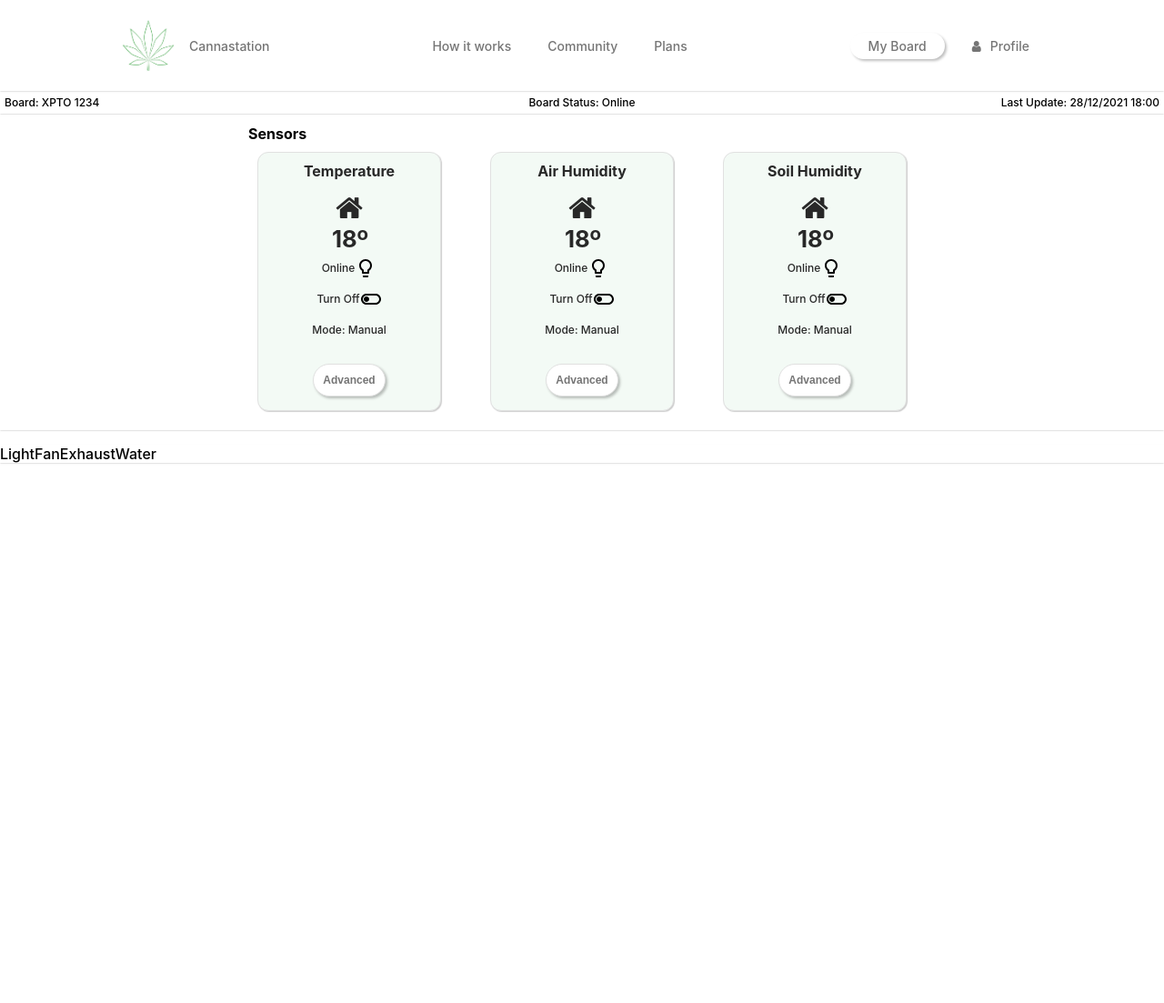
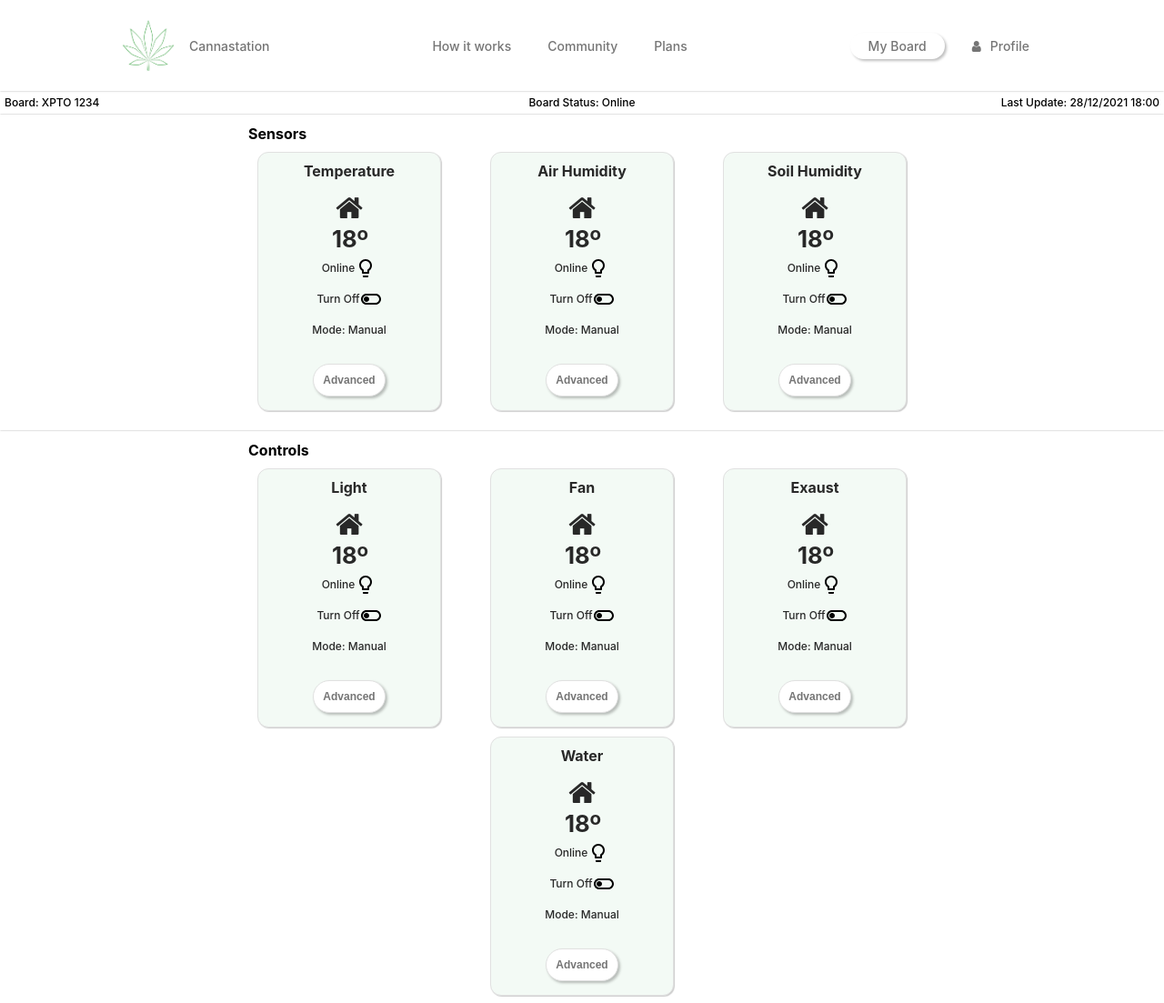
Before and after one commit to FlavioHPOliveira/cannadesign, a plain HTML site: page index.html in a window 1280 px wide. Shown: the whole page at 91% size. Before the commit the page ends 800 px from the top, so only its background shows below. Drawn offline with nearby package versions, Linux system fonts and the light colour scheme.

Commit message:
add controls

```diff
--- a/index.html
+++ b/index.html
@@ -100,23 +100,83 @@
       </div>
     </section>
 
-    <section class="controls">
-      <ul class='control-cards'>
-        <li class='control-card'>
-          Light
-        </li>
-        <li class='control-card'>
-          Fan
-        </li>
-        <li class='control-card'>
-          Exhaust
-        </li>
-        <li class='control-card'>
-          Water
-        </li>
-      </ul>
+    <section class="sensor">
+      <div class="sensor__data">
+        <h3 class="sensor__title">Controls</h3>
+        <ul class='sensor__cards'>
+          <li class='sensor__card'>
+            <h3>Light</h3>
+            <i class="fa fa-home fa-2x"></i>
+            <h2>18º</h2>
+            <div class="sensor__line">
+              <p>Online</p>
+              <img src="img/icons/lightbulb_black_24dp.svg" alt="logo">
+            </div>
+
+            <div class="sensor__line">
+              <p>Turn Off</p>
+              <img src="img/icons/toggle_off_black_24dp.svg" alt="logo">
+            </div>
+
+            <p>Mode: Manual</p>
+            <button>Advanced</button>
+          </li>
+          <li class='sensor__card'>
+            <h3>Fan</h3>
+            <i class="fa fa-home fa-2x"></i>
+            <h2>18º</h2>
+            <div class="sensor__line">
+              <p>Online</p>
+              <img src="img/icons/lightbulb_black_24dp.svg" alt="logo">
+            </div>
+
+            <div class="sensor__line">
+              <p>Turn Off</p>
+              <img src="img/icons/toggle_off_black_24dp.svg" alt="logo">
+            </div>
+
+            <p>Mode: Manual</p>
+            <button>Advanced</button>
+          </li>
+          <li class='sensor__card'>
+            <h3>Exaust</h3>
+            <i class="fa fa-home fa-2x"></i>
+            <h2>18º</h2>
+            <div class="sensor__line">
+              <p>Online</p>
+              <img src="img/icons/lightbulb_black_24dp.svg" alt="logo">
+            </div>
+
+            <div class="sensor__line">
+              <p>Turn Off</p>
+              <img src="img/icons/toggle_off_black_24dp.svg" alt="logo">
+            </div>
+
+            <p>Mode: Manual</p>
+            <button>Advanced</button>
+          </li>
+
+          <li class='sensor__card'>
+            <h3>Water</h3>
+            <i class="fa fa-home fa-2x"></i>
+            <h2>18º</h2>
+            <div class="sensor__line">
+              <p>Online</p>
+              <img src="img/icons/lightbulb_black_24dp.svg" alt="logo">
+            </div>
+
+            <div class="sensor__line">
+              <p>Turn Off</p>
+              <img src="img/icons/toggle_off_black_24dp.svg" alt="logo">
+            </div>
+
+            <p>Mode: Manual</p>
+            <button>Advanced</button>
+
+          </li>
+        </ul>
+      </div>
     </section>
-
   </main>
 
   <footer></footer>
```
Also changed, not shown: css/control.css (added).
